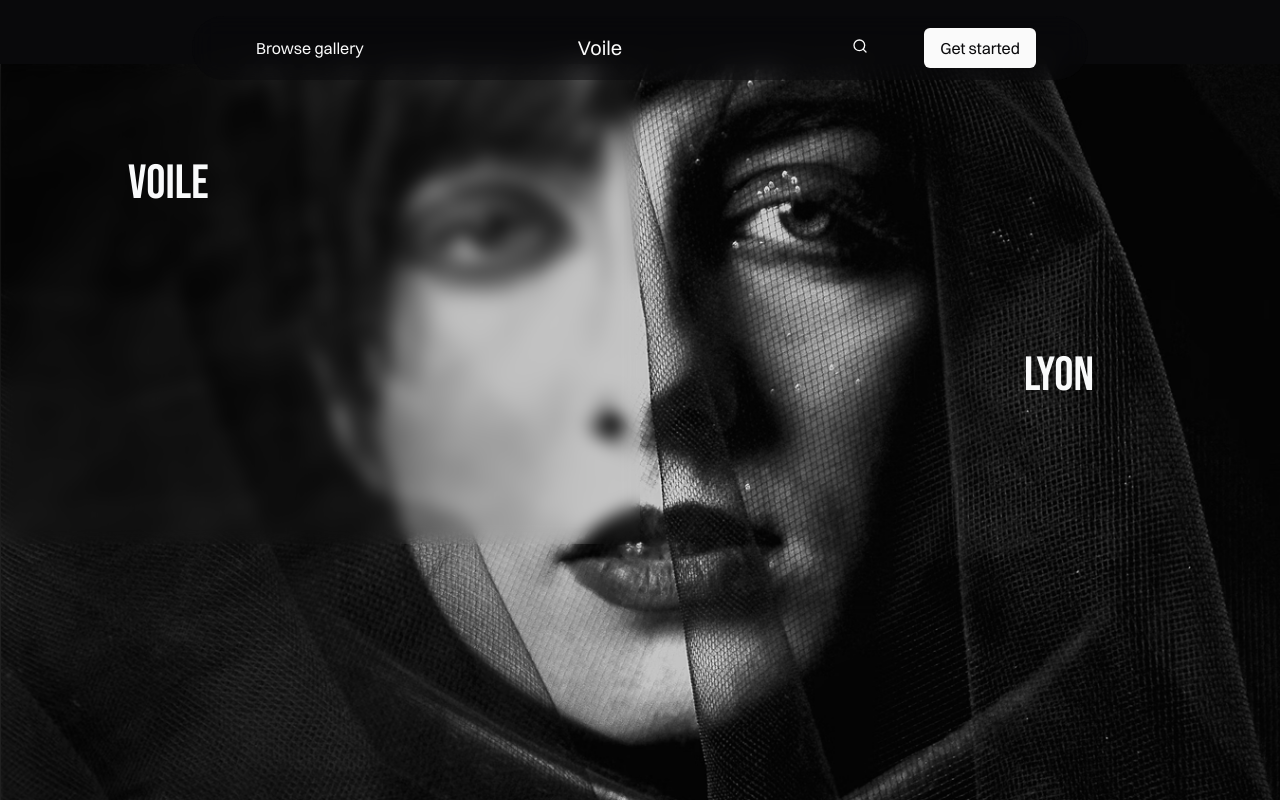
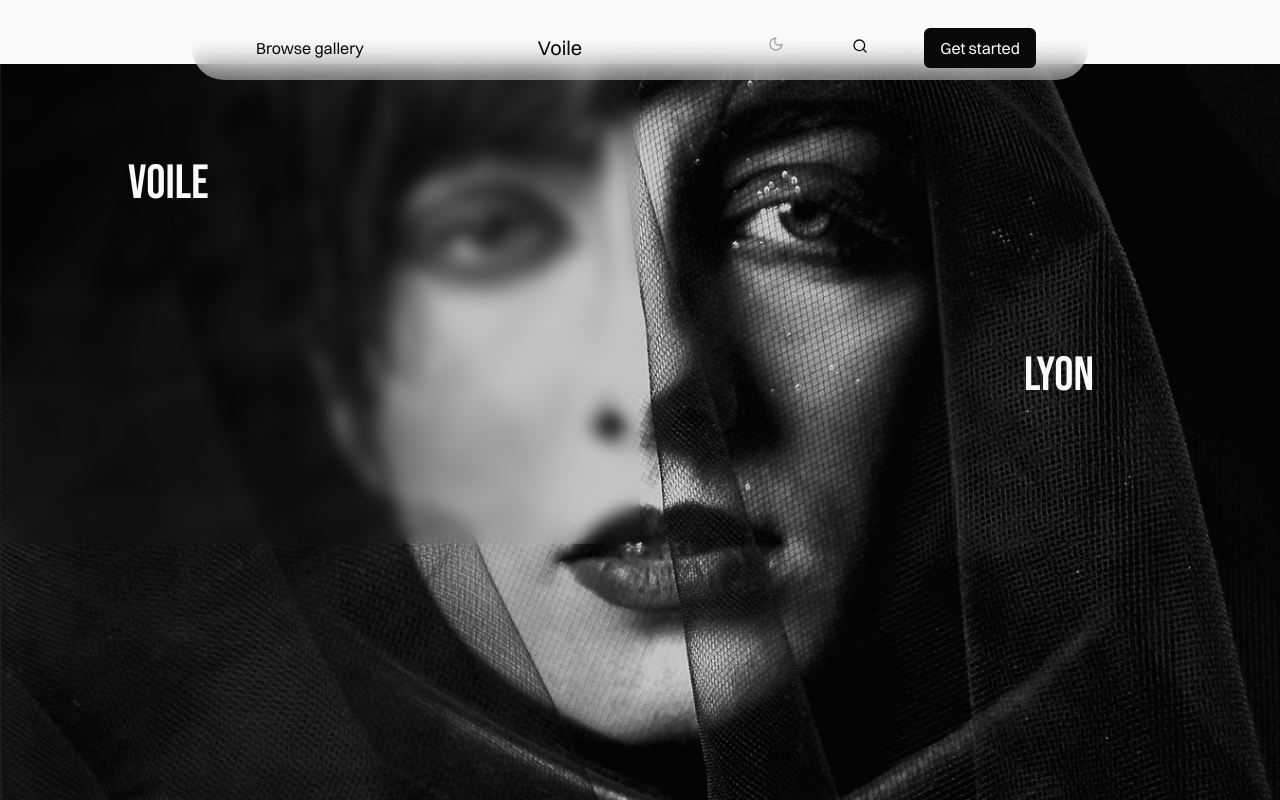
Before and after one commit to aigle-levant/voile-fashion, a Next.js app: page / in a window 1280 px wide. Built offline with nearby package versions, Linux system fonts and the light colour scheme; no server answers; grey boxes are pictures that could not be loaded.

Commit message:
Added theme toggler

```diff
--- a/app/layout.tsx
+++ b/app/layout.tsx
@@ -93,7 +93,7 @@ const defaultUrl = process.env.VERCEL_URL
 export const metadata: Metadata = {
   metadataBase: new URL(defaultUrl),
   title: "Voile 2.0",
-  description: "Built with Next.js and Supabase",
+  description: "Fashion Gallery built with Next.js and Supabase",
 };
 
 export default function RootLayout({
@@ -106,7 +106,7 @@ export default function RootLayout({
       <body className={switzer.variable}>
         <ThemeProvider
           attribute="class"
-          defaultTheme="system"
+          defaultTheme="dark"
           enableSystem
           disableTransitionOnChange
         >
--- a/components/common/Navbar.tsx
+++ b/components/common/Navbar.tsx
@@ -5,6 +5,7 @@ import { useState } from "react";
 // search sheet
 import { SearchSheet } from "./SheetDemo";
 // TODO: add theme switcher
+import { ThemeSwitcher } from "@/components/auth/theme-switcher";
 
 export default function Navbar() {
   // toggle mobile
@@ -34,6 +35,7 @@ export default function Navbar() {
         {/* theme switcher + get started */}
         <div className="font-body hidden md:flex lg:flex flex-row gap-10 pr-1">
           {/* theme switcher */}
+          <ThemeSwitcher />
           {/* search */}
           <SearchSheet />
           {/* get started */}
@@ -89,6 +91,7 @@ export default function Navbar() {
             <SearchSheet />
           </div>
           {/* Theme switcher placeholder */}
+          <ThemeSwitcher />
         </div>
       )}
     </header>
```
